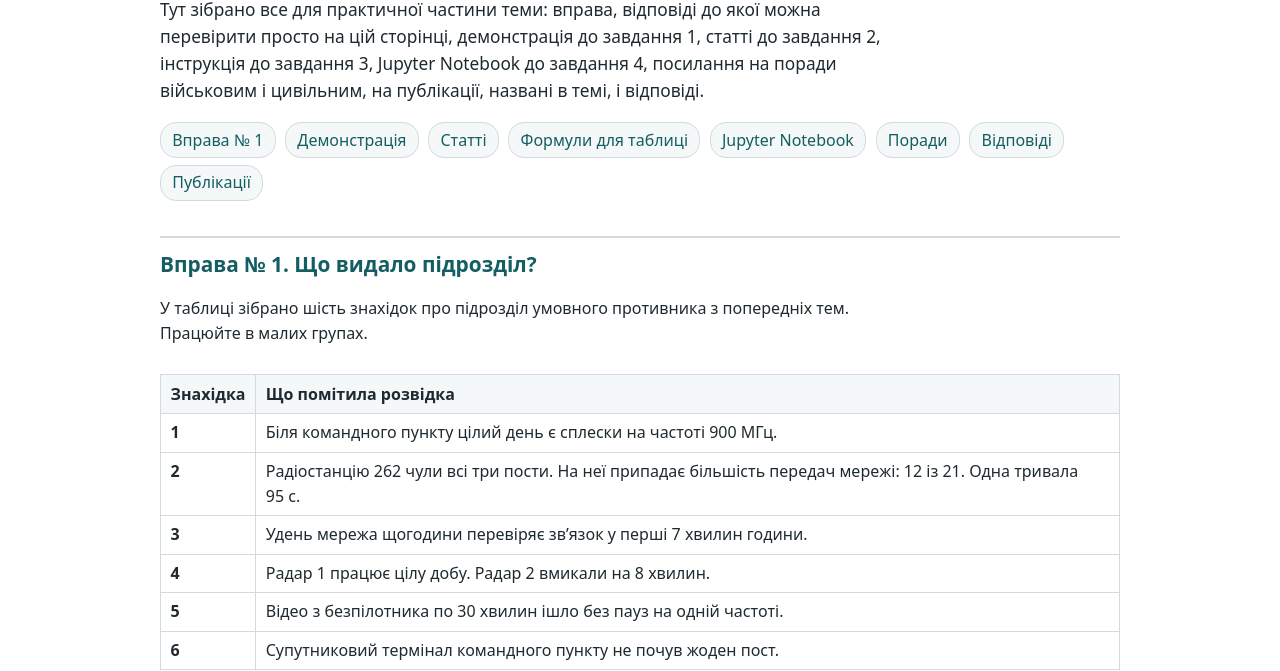
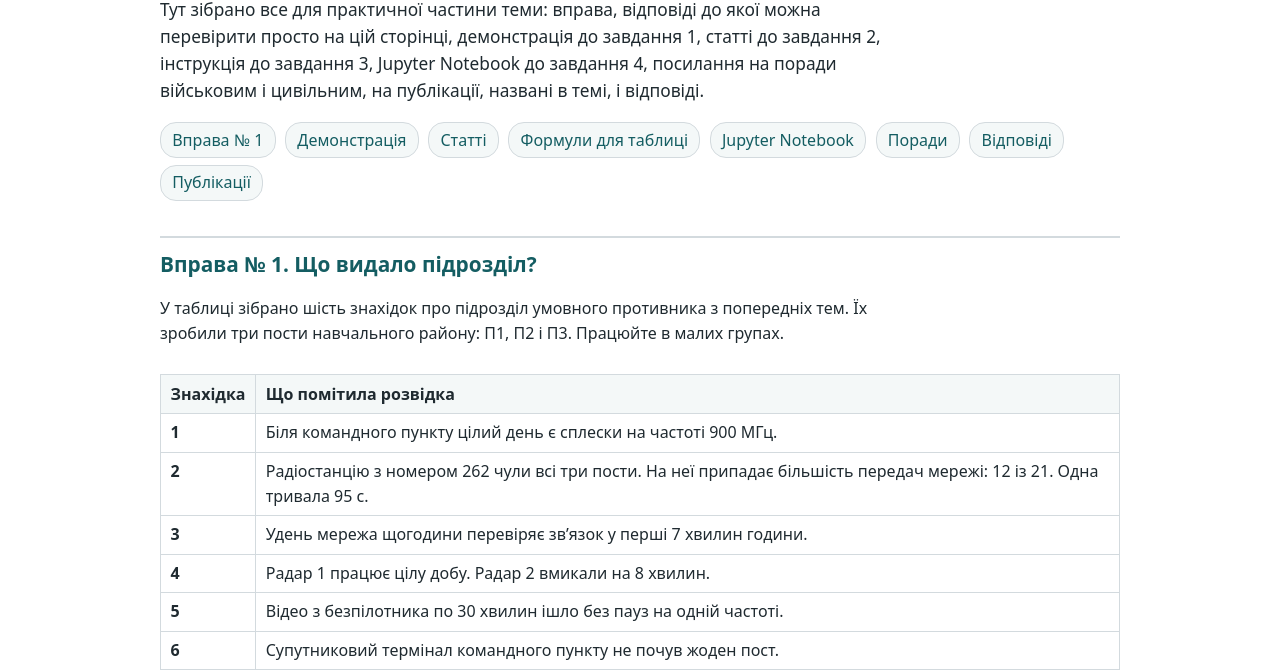
Before and after one commit to KorotkiyEugene/rozumna-syla-rer-chapter, a plain HTML site: page t7/index.html in a window 1280 px wide. Shown: the part 133-804 px from the top of the page. Drawn offline with Linux system fonts and the light colour scheme.

Commit message:
Topics 7 and 8: the tasks quoted on the pages follow the reworded chapter

```diff
--- a/t7/index.html
+++ b/t7/index.html
@@ -18,8 +18,8 @@
 
 <section id="vprava">
 <h2>Вправа № 1. Що видало підрозділ?</h2>
-<p>У таблиці зібрано шість знахідок про підрозділ умовного противника з попередніх тем. Працюйте в малих групах.</p>
-<div class="scroll"><table><thead><tr><th scope="col">Знахідка</th><th scope="col">Що помітила розвідка</th></tr></thead><tbody><tr><th scope="row">1</th><td>Біля командного пункту цілий день є сплески на частоті 900 МГц.</td></tr><tr><th scope="row">2</th><td>Радіостанцію 262 чули всі три пости. На неї припадає більшість передач мережі: 12 із 21. Одна тривала 95 с.</td></tr><tr><th scope="row">3</th><td>Удень мережа щогодини перевіряє зв’язок у перші 7 хвилин години.</td></tr><tr><th scope="row">4</th><td>Радар 1 працює цілу добу. Радар 2 вмикали на 8 хвилин.</td></tr><tr><th scope="row">5</th><td>Відео з безпілотника по 30 хвилин ішло без пауз на одній частоті.</td></tr><tr><th scope="row">6</th><td>Супутниковий термінал командного пункту не почув жоден пост.</td></tr></tbody></table></div>
+<p>У таблиці зібрано шість знахідок про підрозділ умовного противника з попередніх тем. Їх зробили три пости навчального району: П1, П2 і П3. Працюйте в малих групах.</p>
+<div class="scroll"><table><thead><tr><th scope="col">Знахідка</th><th scope="col">Що помітила розвідка</th></tr></thead><tbody><tr><th scope="row">1</th><td>Біля командного пункту цілий день є сплески на частоті 900 МГц.</td></tr><tr><th scope="row">2</th><td>Радіостанцію з номером 262 чули всі три пости. На неї припадає більшість передач мережі: 12 із 21. Одна тривала 95 с.</td></tr><tr><th scope="row">3</th><td>Удень мережа щогодини перевіряє зв’язок у перші 7 хвилин години.</td></tr><tr><th scope="row">4</th><td>Радар 1 працює цілу добу. Радар 2 вмикали на 8 хвилин.</td></tr><tr><th scope="row">5</th><td>Відео з безпілотника по 30 хвилин ішло без пауз на одній частоті.</td></tr><tr><th scope="row">6</th><td>Супутниковий термінал командного пункту не почув жоден пост.</td></tr></tbody></table></div>
 <ol class="steps"><li>Назвіть пристрій за кожною знахідкою. Якщо пристрій почули, назвіть звичку чи помилку, яка його видала.</li><li>Який захід захистив би кожен із почутих пристроїв? Яку умову перехоплення він порушує?</li><li>Яке джерело захищене найкраще? Що його захищає і що видає сам командний пункт?</li><li>Складіть для цього підрозділу три правила роботи в ефірі на завтра. Що розвідка побачить і після них?</li></ol>
 
 <h3>Перевірте себе</h3>
```
Also changed, not shown: t8/index.html (+2 -2 lines), 1 other file.
